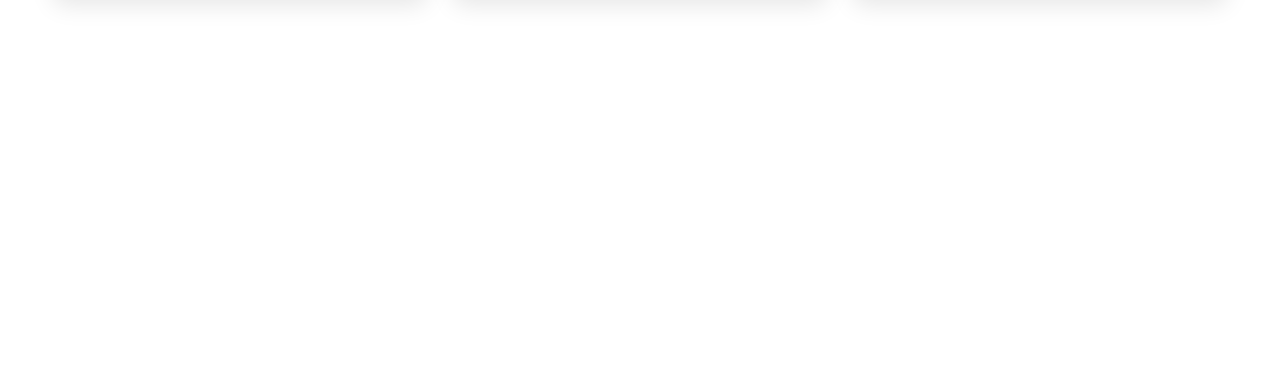
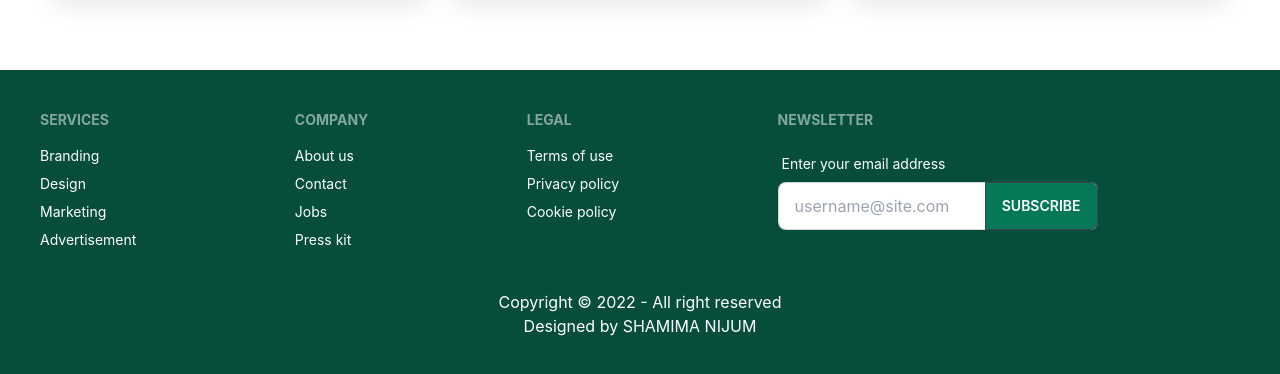
Before and after one commit to Nijumdip/green-bikester-client-assignment-12, a React (Create React App) app: page / in a window 1280 px wide. Shown: the part 3123-3497 px from the top of the page. Before the commit the page ends 3173 px from the top, so only its background shows below. Built offline with nearby package versions, Linux system fonts and the light colour scheme.

Commit message:
added footer page

```diff
--- a/src/App.js
+++ b/src/App.js
@@ -4,6 +4,7 @@
 import Home from "./Pages/Home/Home";
 import NavMenu from "./Pages/Home/NavMenu";
 import Login from "./Pages/Login/Login";
+import Footer from "./Pages/Shared/Footer";
 import Page404 from "./Pages/Shared/Page404";
 
 function App() {
@@ -15,8 +16,8 @@
         <Route path="about" element={<About />} />
         <Route path="login" element={<Login />} />
         <Route path="*" element={<Page404 />} />
-        </Routes>
-
+      </Routes>
+      <Footer></Footer>
     </div>
   );
 }
--- /dev/null
+++ b/src/Pages/Shared/Footer.js
@@ -0,0 +1,56 @@
+import React from "react";
+import { Link } from "react-router-dom";
+
+const Footer = () => {
+  return (
+    <footer
+      className=" p-10 mt-10 bg-emerald-900 text-white" >
+      <div className="footer pb-10">
+        <div>
+          <span className="footer-title">Services</span>
+          <Link to="/" className="link link-hover">Branding</Link>
+          <Link to="/" className="link link-hover">Design</Link>
+          <Link to="/" className="link link-hover">Marketing</Link>
+          <Link to="/" className="link link-hover">Advertisement</Link>
+        </div>
+        <div>
+          <span className="footer-title">Company</span>
+          <Link to="/about" className="link link-hover">About us</Link>
+          <Link to="/contact" className="link link-hover">Contact</Link>
+          <Link to="/" className="link link-hover">Jobs</Link>
+          <Link to="/" className="link link-hover">Press kit</Link>
+        </div>
+        <div>
+          <span className="footer-title">Legal</span>
+          <Link to="/" className="link link-hover">Terms of use</Link>
+          <Link to="/" className="link link-hover">Privacy policy</Link>
+          <Link to="/" className="link link-hover">Cookie policy</Link>
+        </div>
+        <div>
+          <span className="footer-title">Newsletter</span>
+          <div className="form-control w-80">
+            <label className="label">
+              <span className="label-text text-white">Enter your email address</span>
+            </label>
+            <div className="relative">
+              <input
+                type="text"
+                placeholder="username@site.com"
+                className="input input-bordered w-full pr-16"
+              />
+              <button className="btn bg-emerald-700  absolute top-0 right-0 rounded-l-none">
+                Subscribe
+              </button>
+            </div>
+          </div>
+        </div>
+      </div>
+      <div>
+        <p>Copyright © 2022 - All right reserved </p>
+        <p>Designed by SHAMIMA NIJUM </p>
+      </div>
+    </footer>
+  );
+};
+
+export default Footer;
```
